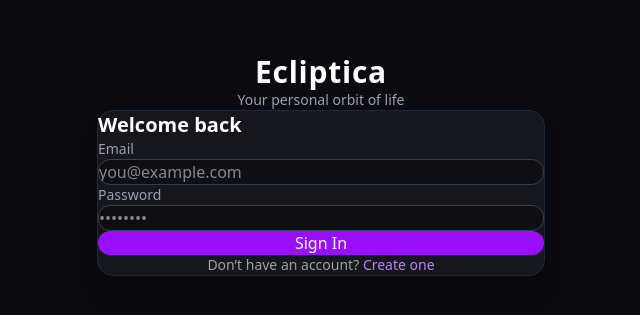
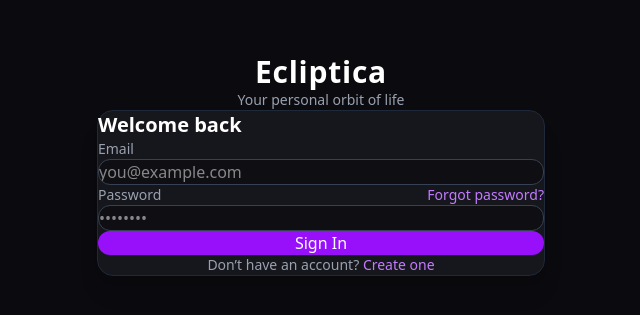
Before and after one commit to sneh777a/ecliptica, a React (Vite) app in the folder frontend/: page /login in a window 1280 px wide. Shown: the part 235-550 px from the top of the page, without its empty margins (319-959 px from the left). Built offline with nearby package versions, Linux system fonts and the light colour scheme.

Commit message:
Update Login.jsx

```diff
--- a/frontend/src/pages/Login.jsx
+++ b/frontend/src/pages/Login.jsx
@@ -62,7 +62,15 @@ export default function Login() {
             </div>
 
             <div>
-              <label className="block text-sm text-gray-400 mb-1.5">Password</label>
+              <div className="flex items-center justify-between mb-1.5">
+                <label className="block text-sm text-gray-400">Password</label>
+                <Link
+                  to="/forgot-password"
+                  className="text-sm text-purple-400 hover:text-purple-300"
+                >
+                  Forgot password?
+                </Link>
+              </div>
               <input
                 type="password"
                 value={password}
```
